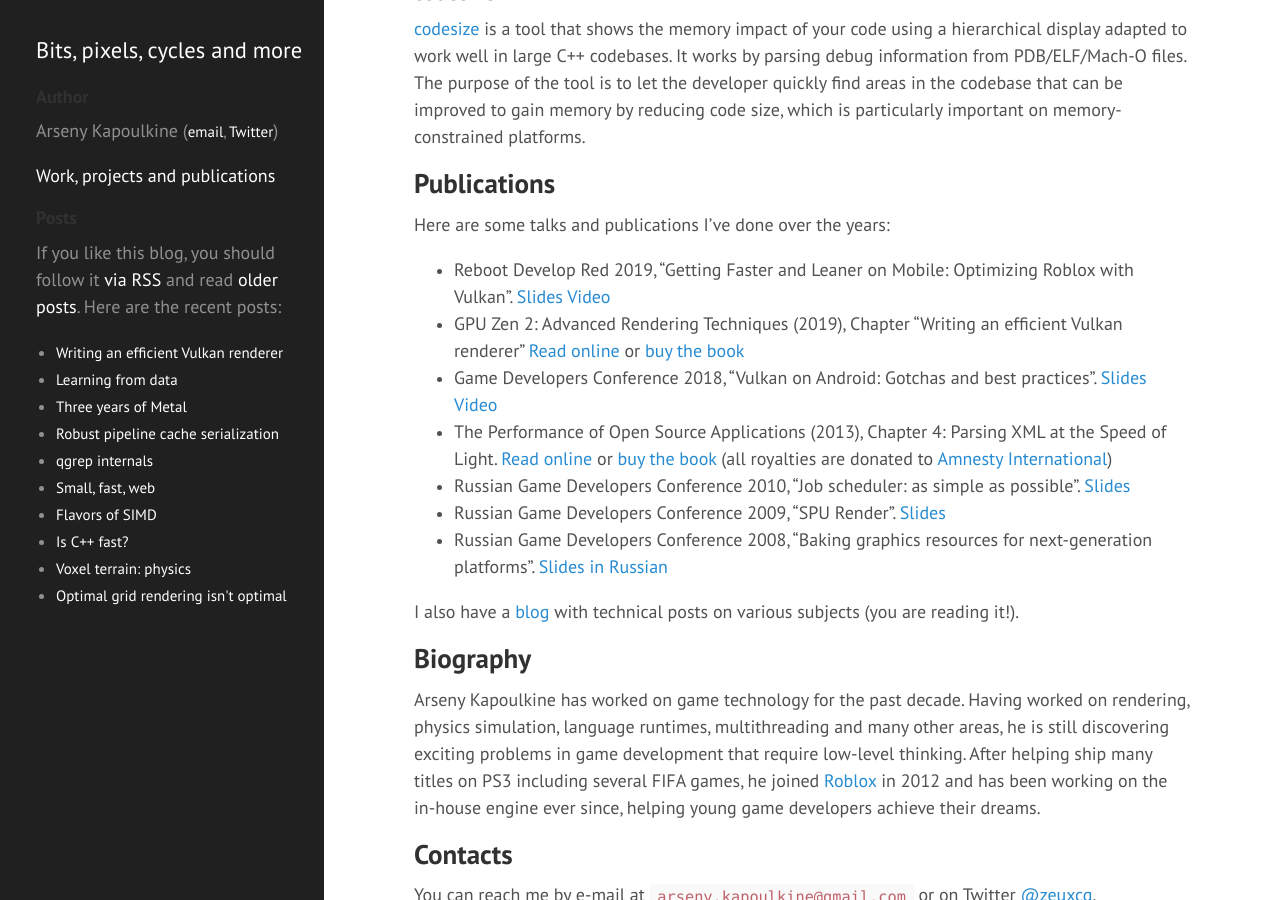
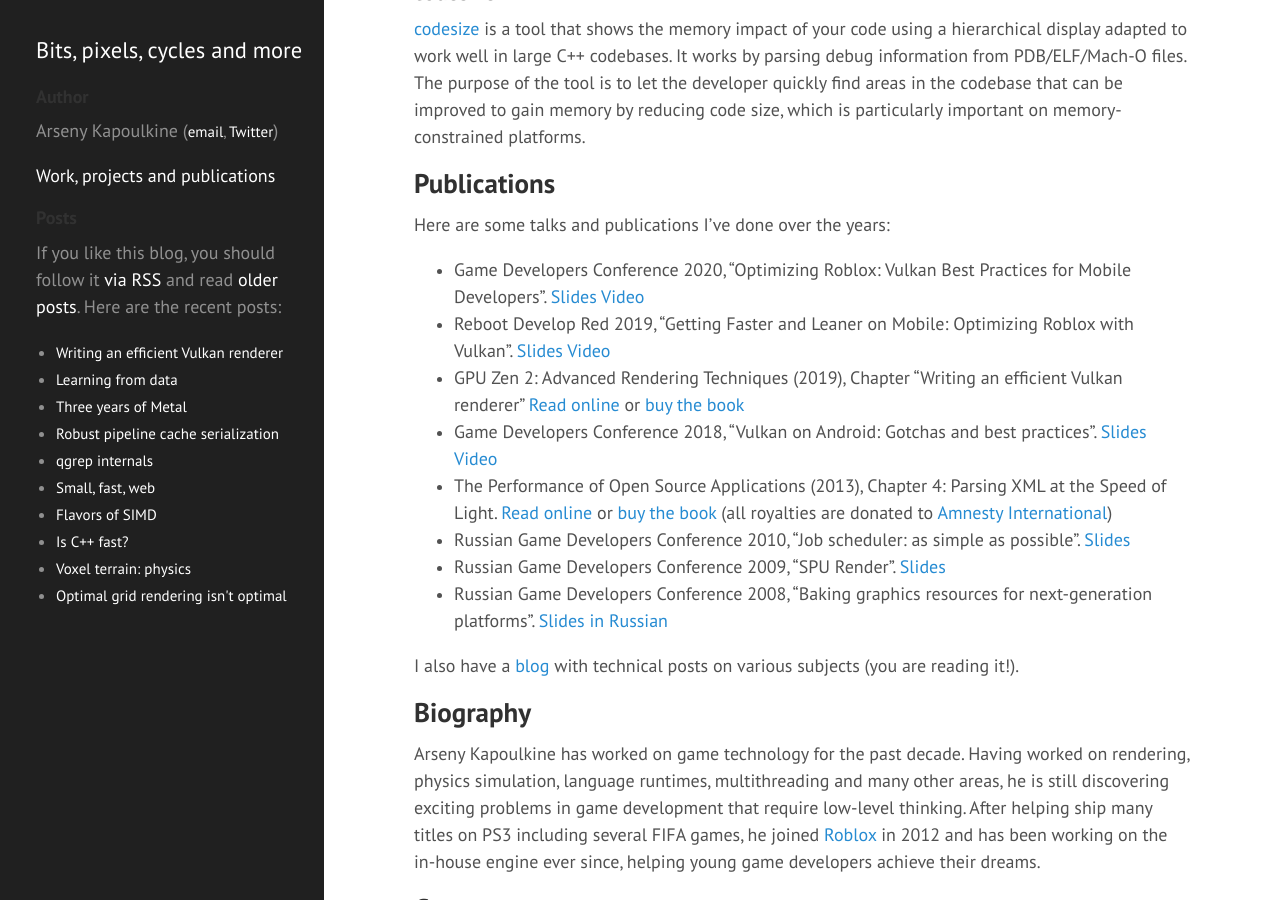
Before and after one commit to zeux/zeux.github.io, a Jekyll site: the page built from about.md, in a window 1280 px wide and 900 px high, scrolled down 1307 px. Built offline with Jekyll 4.4.1, drawn with Linux system fonts in a browser that asks for light colours.

Commit message:
Add GDC2020 slides for ARM talk.

```diff
--- a/about.md
+++ b/about.md
@@ -52,6 +52,7 @@ I'm also working on a wide variety of open-source projects, most of which are ho
 
 Here are some talks and publications I've done over the years:
 
+* Game Developers Conference 2020, "Optimizing Roblox: Vulkan Best Practices for Mobile Developers". [Slides](/data/gdc2020_arm.pdf) [Video](https://www.gdcvault.com/play/1026767/Optimizing-Roblox-Vulkan-Best-Practices)
 * Reboot Develop Red 2019, "Getting Faster and Leaner on Mobile: Optimizing Roblox with Vulkan". [Slides](/data/reboot2019.pdf) [Video](https://www.youtube.com/watch?v=hPW5ckkqiqA)
 * GPU Zen 2: Advanced Rendering Techniques (2019), Chapter "Writing an efficient Vulkan renderer" [Read online](/2020/02/27/writing-an-efficient-vulkan-renderer/) or [buy the book](https://www.amazon.com/GPU-Zen-Advanced-Rendering-Techniques/dp/179758314X)
 * Game Developers Conference 2018, "Vulkan on Android: Gotchas and best practices". [Slides](/data/gdc2018.pdf) [Video](https://www.youtube.com/watch?v=Aeo62YzofGc)
```
Also changed, not shown: 1 other file.
